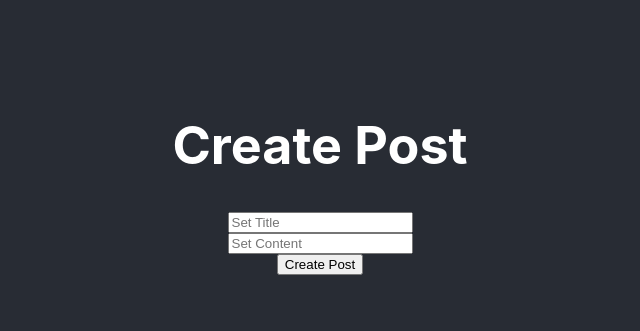
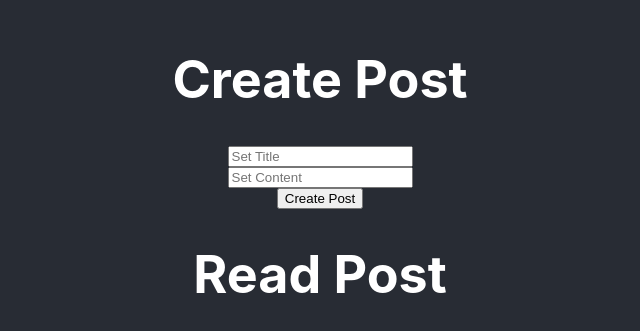
Before and after one commit to JustinGuo13/post-dapp, a React (Create React App) app: page / in a window 1280 px wide. Shown: the part 223-554 px from the top of the page, without its empty margins (320-960 px from the left). Built offline with nearby package versions, Linux system fonts and the light colour scheme.

Commit message:
Fix create post function

```diff
--- a/src/App.js
+++ b/src/App.js
@@ -54,6 +54,8 @@ function App() {
 				<input onChange={(e) => setTitle(e.target.value)} placeholder="Set Title" />
 				<input onChange={(e) => setContent(e.target.value)} placeholder="Set Content" />
 				<button onClick={createPost}>Create Post</button>
+
+				<h1>Read Post</h1>
 			</header>
 		</div>
 	);
```
